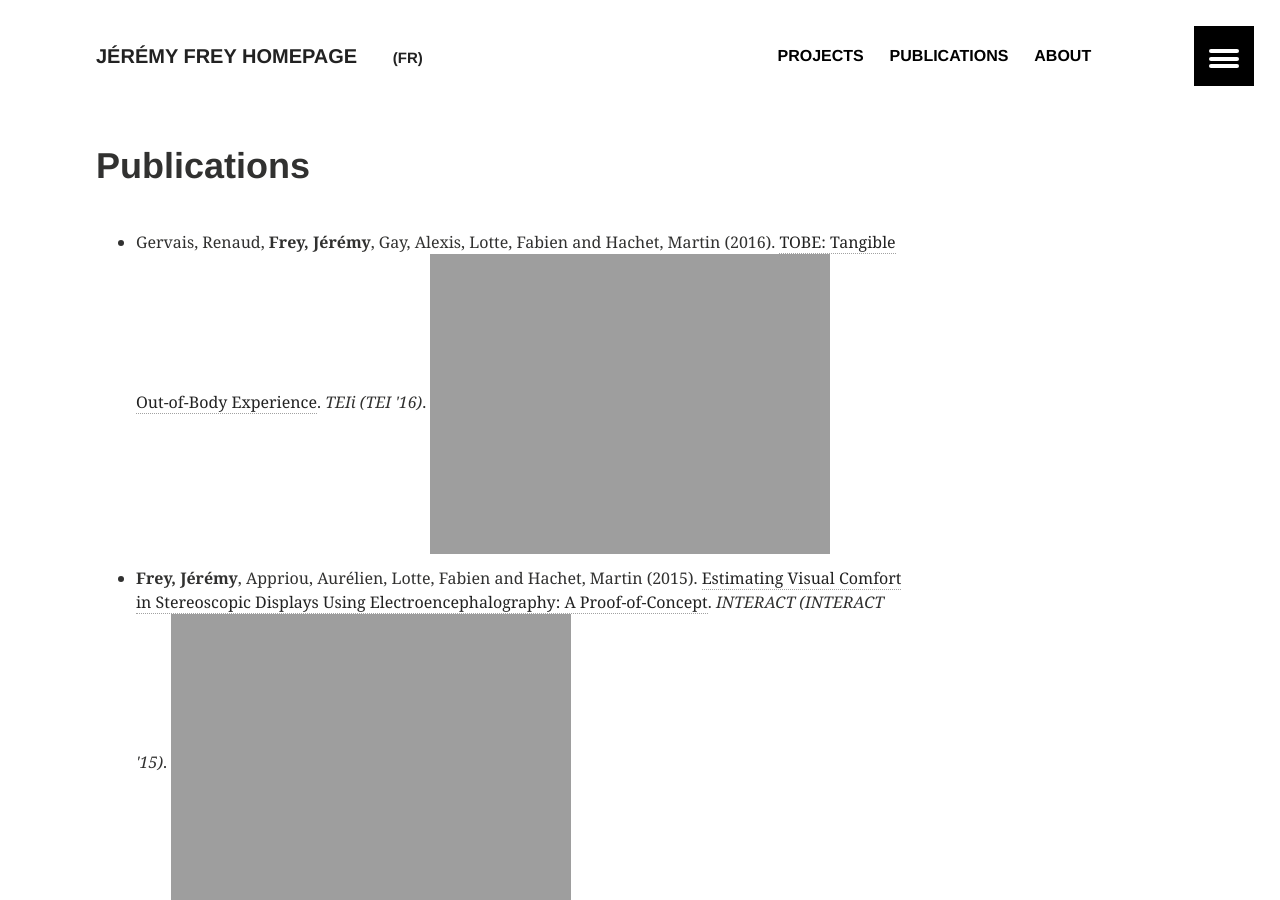
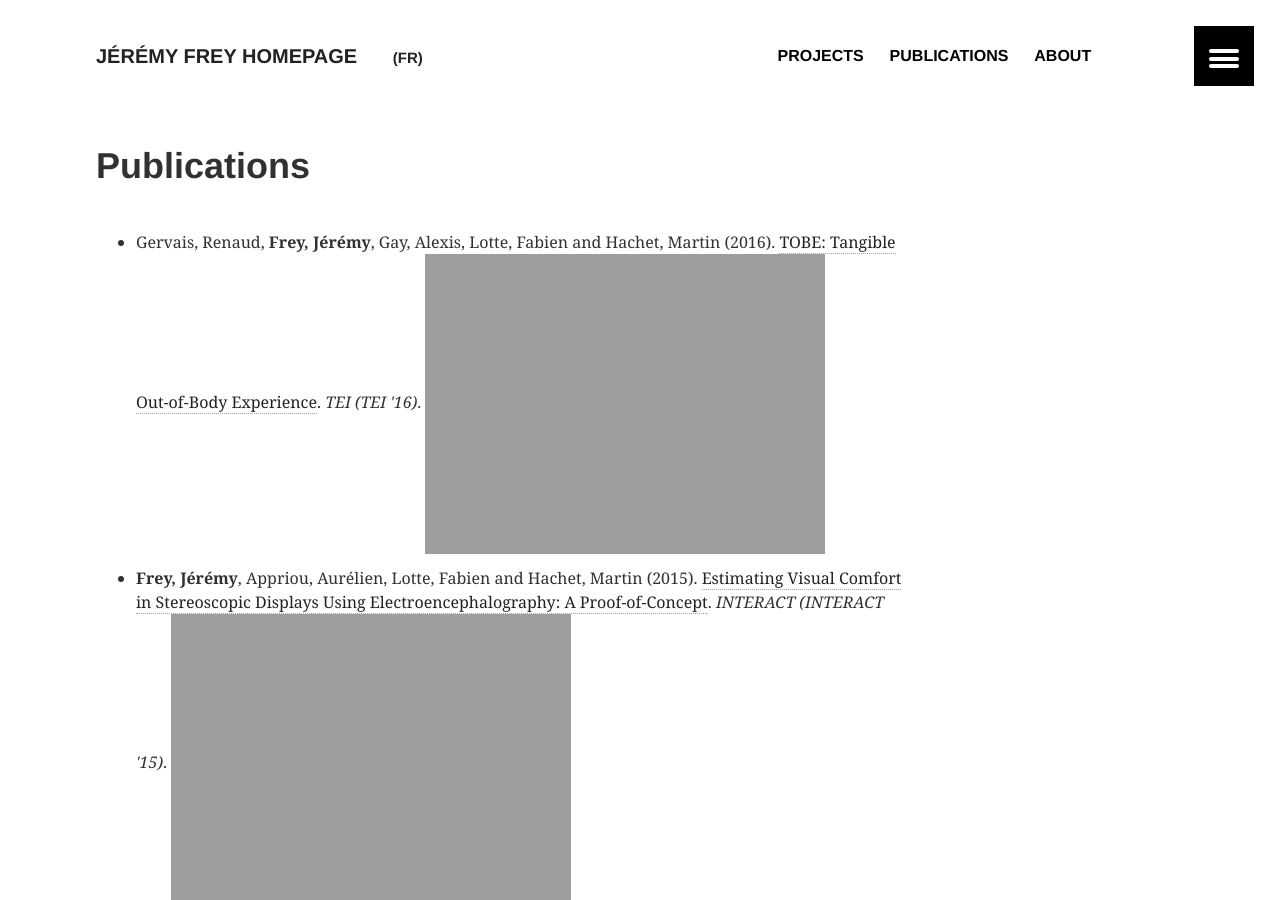
Before and after one commit to jfrey-xx/jfrey-xx.github.io, a Jekyll site: the page built from _pages/publications.md, in a window 1280 px wide and 900 px high. Built offline with Jekyll 4.4.1, drawn with Linux system fonts in a browser that asks for light colours.

Commit message:
Fix typo on TEI conf name

```diff
--- a/_data/publications.yml
+++ b/_data/publications.yml
@@ -182,7 +182,7 @@
   project: "stereo"
   pdf-link: "https://hal.inria.fr/hal-01157890/document"
 - URL: https://hal.inria.fr/hal-01215499
-  container-title: TEIi
+  container-title: TEI
   author:
   - family: Gervais
     given:
```
